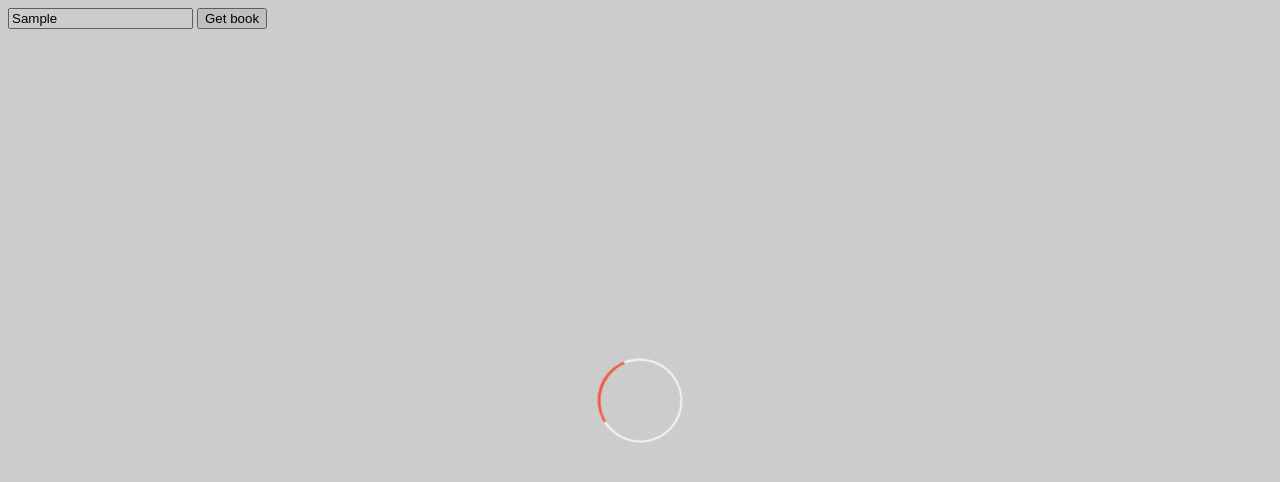
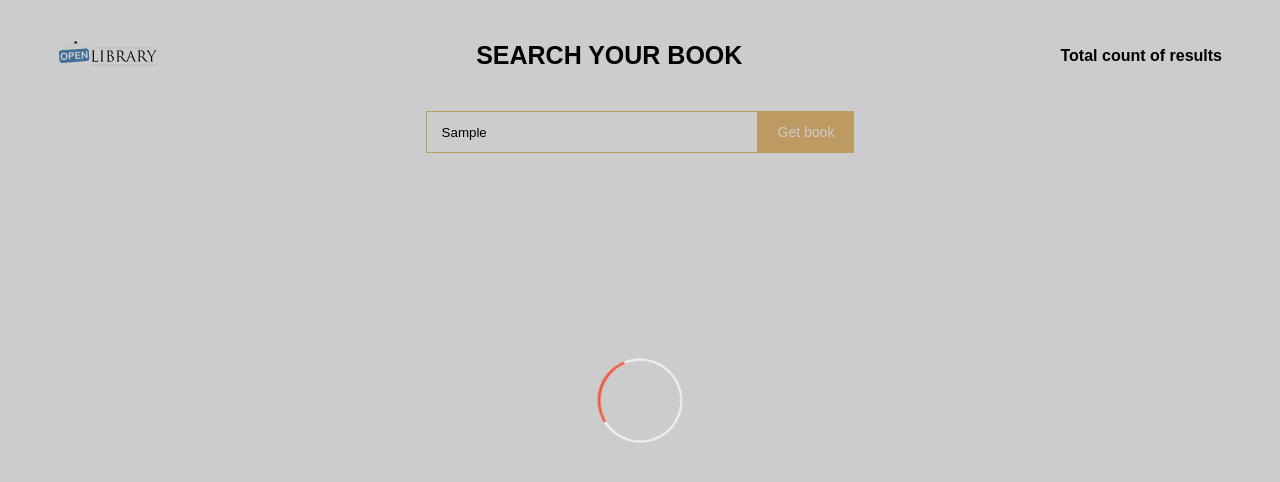
Before and after one commit to elidamaruqyan/aca-homeworks, a plain HTML site: page homework18/searchBooks/index.html in a window 1280 px wide. Both pictures are taken after typing "Sample" into the empty fields and a click on the button "Get book". Drawn offline with Linux system fonts and the light colour scheme; no server answers.

Commit message:
added styles for book search

```diff
--- a/homework18/searchBooks/index.html
+++ b/homework18/searchBooks/index.html
@@ -6,19 +6,42 @@
     <link rel="stylesheet" href="style.css">
 </head>
 <body>
+
 <!--Loader-->
 <div id="overlay" hidden>
     <div id="spinner"></div>
 </div>
 
-<!--Search form-->
-<form action="" id="searchForm">
-    <input type="text" id="searchBook">
-    <button type="submit" class="getBook" id="getBook">Get book</button>
-</form>
+<header>
+    <nav class="nav-bar">
+        <ul>
+            <li>
+                <a href="index.html">
+                    <img src="assets/openlibrary-logo-tighter.svg" alt="page-logo" width="100">
+                </a>
+            </li>
+            <li class="header-text">
+                <p>Search your book</p>
+            </li>
+            <li>
+                <h4>Total count of results</h4>
+                <span class="total-count"></span>
+            </li>
+        </ul>
+    </nav>
+</header>
 
-<!--Searched result-->
 <main>
+    <!--Search form-->
+    <form id="content" class="search-form">
+        <div>
+            <input type="text" name="input" class="search-input" id="searchBook">
+            <span type="reset" class="search" id="search-span"></span>
+        </div>
+        <button type="submit" class="get-book" id="getBook">Get book</button>
+    </form>
+
+    <!--Searched result-->
     <div class="list" id="list"></div>
     <div class="pagination" id="pagination"></div>
 </main>
--- a/homework18/searchBooks/main.js
+++ b/homework18/searchBooks/main.js
@@ -1,13 +1,17 @@
 import {doGet} from "../helpers/request.helper.js";
 import {routes} from "../helpers/routes.helper.js";
+
+/*UI Elements*/
+const loader = document.querySelector("#overlay");
 
 const listWrapper = document.getElementById("list");
 const paginationWrapper = document.getElementById("pagination");
 const searchBtn = document.querySelector("#getBook");
 const searchInput = document.querySelector("#searchBook");
-const loader = document.querySelector("#overlay");
 const itemEl = document.createElement("div");
 const template = document.createElement("div");
+const totalCountElem = document.querySelector('.total-count');
+
 const arr = [];
 
 let url;
@@ -40,6 +44,8 @@ const getBook = (url) => {
             loader.setAttribute('hidden', '');
             start = data.start;
             totalCount = Math.ceil(data.numFound / rows);
+            totalCountElem.innerHTML = "";
+            totalCountElem.innerHTML = data.numFound;
 
             data.docs.forEach((item) => {
                 arr.push(item);
@@ -51,7 +57,6 @@ const getBook = (url) => {
 };
 
 const renderList = (items, wrapper, rows_per_page, page) => {
-    wrapper.innerHTML = "";
     page--;
 
     let start = rows_per_page * page;
@@ -65,24 +70,26 @@ const renderList = (items, wrapper, rows_per_page, page) => {
 };
 
 const createItemsElements = (list) => {
-    template.innerHTML = "";
-
     list.forEach(item => {
-        const title = document.createElement("h2"),
+        const listItem = document.createElement("div"),
+            title = document.createElement("h2"),
             authorName = document.createElement("h5"),
             firstPublishYear = document.createElement("h4"),
             subject = document.createElement("p");
 
+        listItem.classList.add("searched-item");
         title.innerText = "Title: " + item.title;
         authorName.innerText = "Author Name: " + item.author_name;
         firstPublishYear.innerText = "First Publish Year: " + item.first_publish_year;
         subject.innerText = "Subject: " + item.subject;
 
-        itemEl.append(title, authorName, firstPublishYear);
+        listItem.append(title, authorName, firstPublishYear);
+        itemEl.appendChild(listItem);
+        itemEl.classList.add("grid-container")
     });
 
-    template.innerHTML = "";
     template.append(itemEl);
+    template.classList.add("template");
 
     return template;
 };
--- a/homework18/searchBooks/style.css
+++ b/homework18/searchBooks/style.css
@@ -1,4 +1,80 @@
-#overlay:not([hidden]){
+body {
+    font-family: Arial;
+}
+
+.nav-bar ul {
+    display: flex;
+    align-items: center;
+    justify-content: space-between;
+    padding: 0 50px;
+    list-style-type: none;
+}
+
+.header-text {
+    justify-self: center;
+    text-align: center;
+}
+
+.header-text p {
+    font-weight: 600;
+    font-size: 25px;
+    text-transform: uppercase;
+}
+
+button.active {
+    background-color: red;
+}
+
+.search-form {
+    display: flex;
+    justify-content: center;
+}
+
+.search-input {
+    height: 40px;
+    min-width: 300px;
+    width: auto;
+    color: black;
+    background-color: unset;
+    border: 1px solid #edc07c;
+    padding: 0 15px;
+}
+
+.search-input:focus {
+    outline: none;
+    box-shadow: none;
+}
+
+.get-book {
+    height: 42px;
+    font-size: 14px;
+    color: #fff;
+    background: #edc07c;
+    border: none;
+    padding: 0 20px;
+    cursor: pointer;
+}
+
+.get-book:focus {
+    outline: none;
+    box-shadow: none;
+}
+
+.grid-container {
+    display: grid;
+    grid-template-columns: repeat(5, 1fr);
+    grid-gap: 20px;
+    margin: 50px 30px;
+}
+
+.searched-item {
+    border: 1px solid #ccc;
+    padding: 15px;
+}
+
+/*Loader*/
+
+#overlay:not([hidden]) {
     background-color: rgba(0, 0, 0, 0.2);
     position: fixed;
     top: 0;
@@ -11,7 +87,7 @@
     align-items: center;
 }
 
-#spinner{
+#spinner {
     display: flex;
     justify-content: center;
     align-items: center;
@@ -36,8 +112,3 @@
         transform: rotate(360deg);
     }
 }
-
-
-button.active{
-    background-color: red;
-}
```
Also changed, not shown: homework18/searchBooks/assets/openlibrary-logo-tighter.svg (added).
